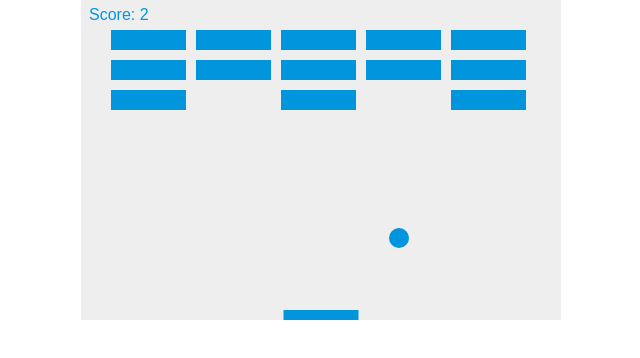
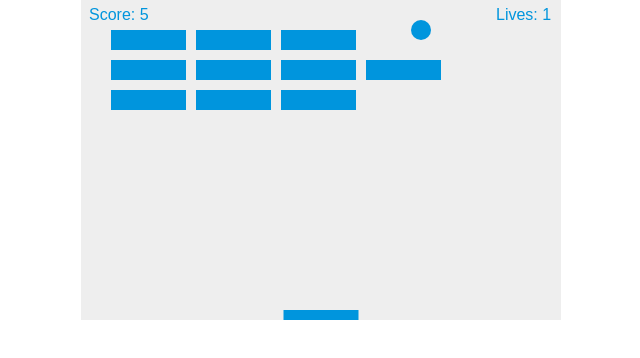
Before and after one commit to ygowda/pong-game, a plain HTML site: page index.html in a window 1280 px wide. Shown: the whole page, without its empty margins (319-959 px from the left). Drawn offline with Linux system fonts and the light colour scheme.

Commit message:
added lives

```diff
--- a/index.html
+++ b/index.html
@@ -34,6 +34,8 @@
 		var brickOffsetLeft = 30;
 
 		var score =0;
+
+		var lives = 3;
 
 		var bricks = [];
 		for(c=0; c<brickColumnCount; c++) {
@@ -95,6 +97,11 @@
 		    }
 		}
 
+		function drawLives(){
+			ctx.font = "16px Arial";
+    		ctx.fillStyle = "#0095DD";
+    		ctx.fillText("Lives: "+lives, canvas.width-65, 20);
+		}
 
 		function drawScore(){
 			ctx.font = "16px Arial";
@@ -143,6 +150,7 @@
     		drawBall();
     		drawPaddle();
     		drawScore();
+    		drawLives();
     		collisionDetection();
 
     		//checking if ball or paddle goes out of bounds
@@ -159,8 +167,20 @@
 				}
 				else{
 					//creating an alert dialog indicating game over
-    				alert("GAME OVER");
-    				document.location.reload();
+					lives--;
+					if(!lives){
+						alert("GAME OVER");
+    					document.location.reload();
+					}
+					else{
+						//reseting the ball and paddle back to their original positions
+						x = canvas.width/2;
+					    y = canvas.height-30;
+					    dx = 2;
+					    dy = -2;
+					    paddleX = (canvas.width-paddleWidth)/2;
+					}
+
 				}
 
 			}
```
